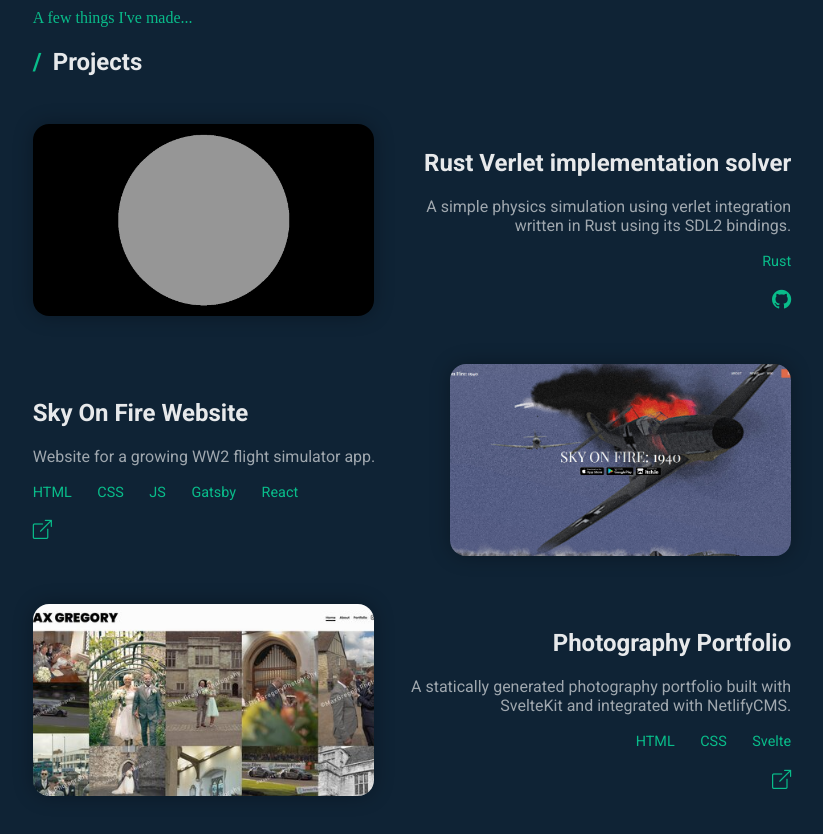
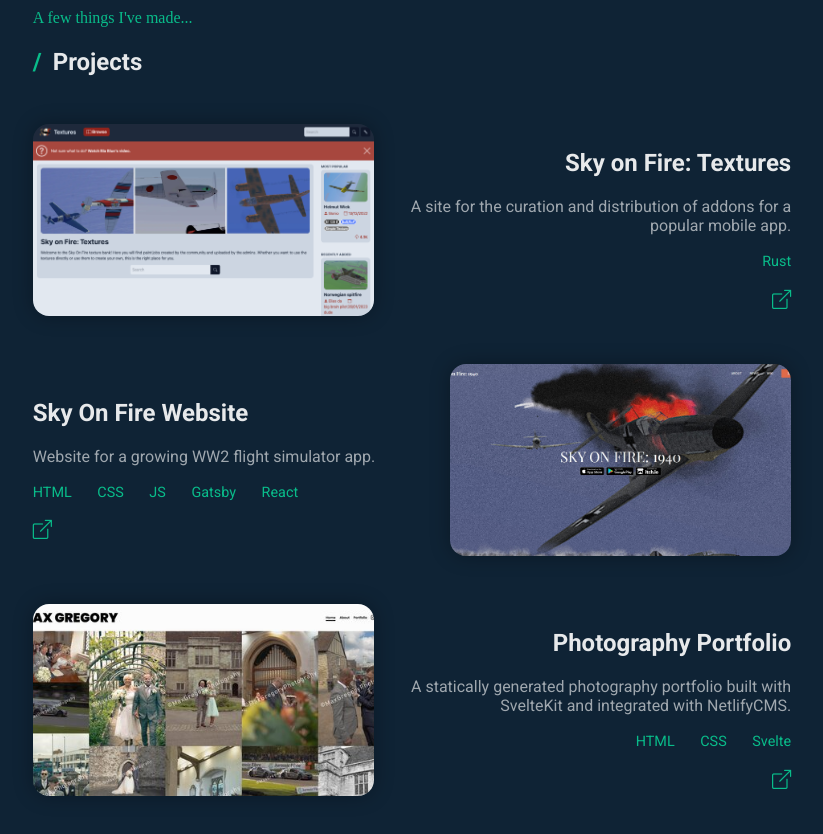
Before and after one commit to MrSandyWilly/mrsandywilly.com, a website built with Vite: page index.html in a window 1280 px wide. Shown: the part 1860-2694 px from the top of the page, without its empty margins (228-1051 px from the left). Built offline with nearby package versions, Linux system fonts and the light colour scheme; a web font is replaced by a local one.

Commit message:
Update index.html

```diff
--- a/index.html
+++ b/index.html
@@ -68,18 +68,18 @@
                 </div>
             </div>-->
             <div class="project">
-                <div class="project-image" style="background-image: url(/projects/physics.gif);">
+                <div class="project-image" style="background-image: url(/projects/textures.png);">
                     <div class="project-image-link">
-                        <a href="https://github.com/MrSandyWilly/rust-verlet-solver" class="button">Visit</a>
+                        <a href="https://textures.skyonfire.app/" class="button">Visit</a>
                     </div>
                 </div>
                 <div class="project-details">
-                    <h1 class="heading">Rust Verlet implementation solver</h1>
-                    <p>A simple physics simulation using verlet integration written in Rust using its SDL2 bindings.</p>
+                    <h1 class="heading">Sky on Fire: Textures</h1>
+                    <p>A site for the curation and distribution of addons for a popular mobile app.</p>
                     <div class="project-stack">
                         <span>Rust</span>
                     </div>
-                    <a href="https://github.com/MrSandyWilly/rust-verlet-solver"><i class="bi bi-github"></i></a>
+                    <a href="https://textures.skyonfire.app"><i class="bi bi-box-arrow-up-right"></i></a>
                 </div>
             </div>
             <div class="project">
```
